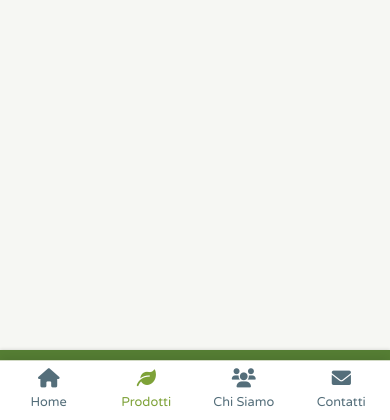
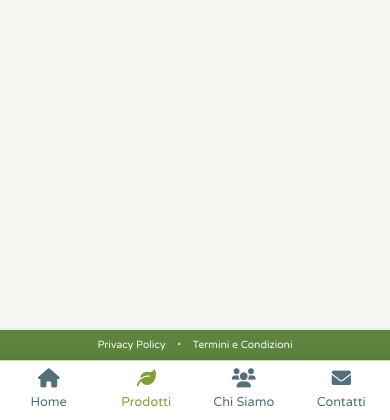
Before and after one commit to Riccio9971/coralplant, a PHP site: page /mobile/mobile-prodotti.php in a window 390 px wide. Shown: the part 424-844 px from the top of the page. Run offline with PHP 8.4, Linux system fonts and the light colour scheme; data that the repository does not hold is empty.

Commit message:
Implementa footer legale discreto visibile su mobile
- Rimuove company-footer che era coperto dal footer di navigazione
- Crea nuovo footer legale discreto posizionato sopra il footer di navigazione
- Usa bottom: var(--footer-height) per posizionamento corretto sopra footer-nav
- Sfondo semi-trasparente verde (rgba(85, 126, 52, 0.95))
- Design minimalista con solo link Privacy Policy e Termini e Condizioni
- Separatore bullet (•) tra i link
- Riduce padding-bottom body da 200px a 95px per footer più compatto
- z-index: 850 (tra footer-nav 900 e sotto)

Il footer legale è ora visibile su mobile senza essere coperto dal footer
di navigazione principale e senza stravolgere il design esistente.

```diff
--- a/mobile/mobile-prodotti.php
+++ b/mobile/mobile-prodotti.php
@@ -292,7 +292,7 @@ if ($filtro_varieta > 0) {
         }
 
         body {
-            padding-bottom: 200px; /* Spazio per il footer fisso + footer aziendale */
+            padding-bottom: 95px; /* Spazio per il footer fisso + footer legale */
         }
 
         h1, h2, h3, h4, h5, h6 {
@@ -483,51 +483,37 @@ if ($filtro_varieta > 0) {
             border-top: 1px solid var(--beige);
         }
 
-              /* Footer aziendale */
-        .company-footer {
+        /* Footer legale discreto - posizionato sopra il footer di navigazione */
+        .legal-footer-mobile {
             position: fixed;
-            bottom: 0;
+            bottom: var(--footer-height);
             left: 0;
             width: 100%;
-            height: 70px;
-            background: var(--accent-color);
+            background: rgba(85, 126, 52, 0.95);
             color: white;
             text-align: center;
-            display: flex;
-            flex-direction: column;
-            justify-content: center;
-            align-items: center;
-            font-size: 0.7rem;
-            line-height: 1.2;
-            z-index: 800;
+            padding: 8px 10px;
+            font-size: 0.65rem;
+            line-height: 1.3;
+            z-index: 850;
             box-shadow: 0 -1px 3px rgba(0, 0, 0, 0.1);
         }
 
-        .company-footer .company-name {
-            font-weight: 600;
-            margin-bottom: 2px;
-        }
-
-        .company-footer .copyright {
-            opacity: 0.9;
-            font-size: 0.65rem;
-        }
-
-        .company-footer .footer-legal-links-mobile {
-            margin-top: 5px;
-            font-size: 0.7rem;
-        }
-
-        .company-footer .footer-legal-links-mobile a {
+        .legal-footer-mobile a {
             color: white;
             text-decoration: none;
             opacity: 0.95;
-            padding: 0 5px;
-            transition: opacity 0.3s;
+            padding: 0 6px;
+            font-weight: 500;
         }
 
-        .company-footer .footer-legal-links-mobile a:active {
+        .legal-footer-mobile a:active {
             opacity: 0.7;
+        }
+
+        .legal-footer-mobile .separator {
+            opacity: 0.7;
+            padding: 0 3px;
         }
 
         .footer-link {
@@ -1165,13 +1151,12 @@ if ($filtro_varieta > 0) {
             <span>Contatti</span>
         </a>
     </div>
-  <div class="company-footer">
-        <div class="company-name">Coral Plant Srl di Angelo D'apuzzo | P.IVA: 09087111218</div>
-        <div class="copyright">© <?php echo date('Y'); ?> Coral Plant. Tutti i diritti riservati.</div>
-        <div class="footer-legal-links-mobile">
-            <a href="mobile-privacy.php">Privacy Policy</a> |
-            <a href="mobile-termini.php">Termini e Condizioni</a>
-        </div>
+
+    <!-- Footer legale discreto -->
+    <div class="legal-footer-mobile">
+        <a href="mobile-privacy.php">Privacy Policy</a>
+        <span class="separator">•</span>
+        <a href="mobile-termini.php">Termini e Condizioni</a>
     </div>
 
     <!-- Passa i dati dei prodotti a JavaScript -->
```
